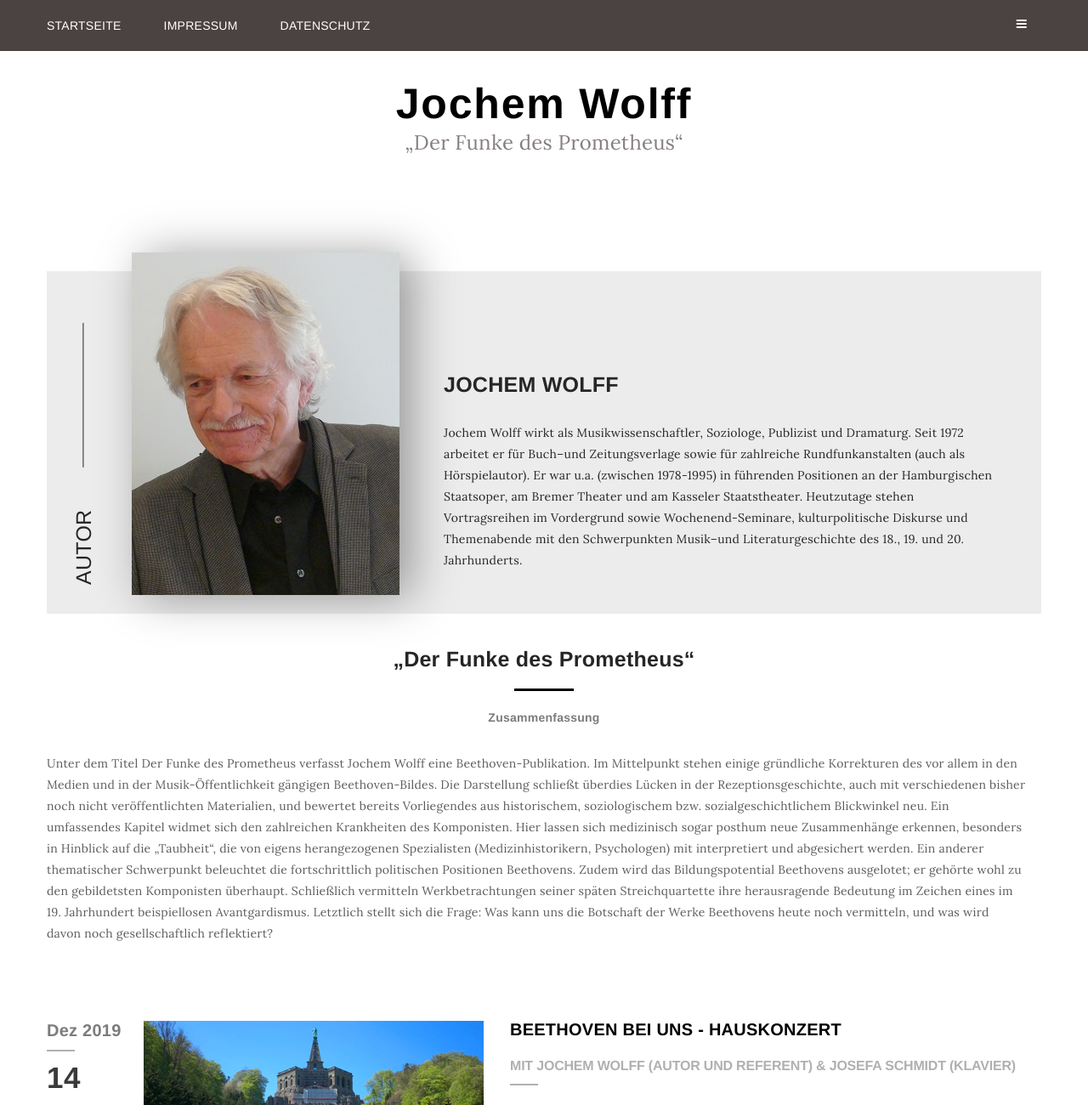
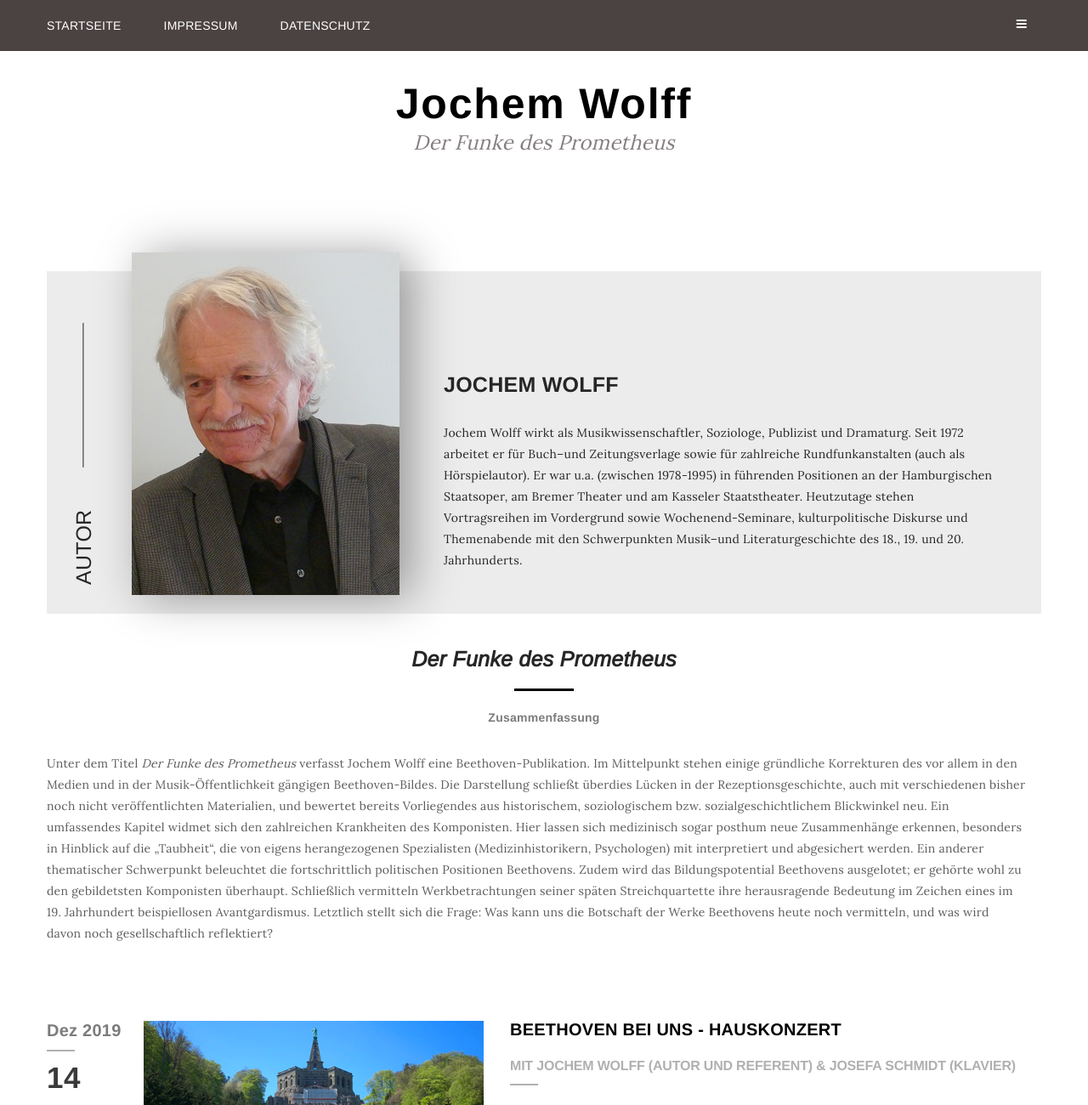
Before and after one commit to Butterweck/funkedesprometheus, a plain HTML site: page index.html in a window 1280 px wide. Shown: the top 1300 px of the page at 85% size. Drawn offline with nearby package versions, Linux system fonts and the light colour scheme.

Commit message:
made book title italic

```diff
--- a/index.html
+++ b/index.html
@@ -100,7 +100,7 @@
             <div class="container">
                 <div class="bloger-content">
                     <h2>Jochem Wolff</h2>
-                    <h6>„Der Funke des Prometheus“</h6>
+                    <h6><i>Der Funke des Prometheus</i></h6>
                 </div>
             </div>
         </section>
@@ -146,11 +146,11 @@
                         <!--<div class="post-category">
                             <a href="#">Platz für Amazon Button</a>
                         </div>-->
-                        <h2 class="tittle">„Der Funke des Prometheus“</h2>
+                        <h2 class="tittle"><i>Der Funke des Prometheus</i></h2>
                         <div class="date">
                             <a href="#">Zusammenfassung</a>
                         </div>
-                        <p>Unter dem Titel Der Funke des Prometheus verfasst Jochem Wolff eine Beethoven-Publikation. Im Mittelpunkt stehen einige gründliche Korrekturen des vor allem in den Medien und in der Musik-Öffentlichkeit gängigen Beethoven-Bildes.
+                        <p>Unter dem Titel <i>Der Funke des Prometheus</i> verfasst Jochem Wolff eine Beethoven-Publikation. Im Mittelpunkt stehen einige gründliche Korrekturen des vor allem in den Medien und in der Musik-Öffentlichkeit gängigen Beethoven-Bildes.
 Die Darstellung schließt überdies Lücken in der Rezeptionsgeschichte, auch mit verschiedenen bisher noch nicht veröffentlichten Materialien, und bewertet bereits Vorliegendes aus historischem, soziologischem bzw. sozialgeschichtlichem Blickwinkel neu.
 Ein umfassendes Kapitel widmet sich den zahlreichen Krankheiten des Komponisten. Hier lassen sich medizinisch sogar posthum neue Zusammenhänge erkennen, besonders in Hinblick auf die „Taubheit“, die von eigens herangezogenen Spezialisten (Medizinhistorikern, Psychologen) mit interpretiert und abgesichert werden. Ein anderer thematischer Schwerpunkt beleuchtet die fortschrittlich politischen Positionen Beethovens. Zudem wird das Bildungspotential Beethovens ausgelotet; er gehörte wohl zu den gebildetsten Komponisten überhaupt. Schließlich vermitteln Werkbetrachtungen seiner späten Streichquartette ihre herausragende Bedeutung im Zeichen eines im 19. Jahrhundert beispiellosen Avantgardismus. Letztlich stellt sich die Frage: Was kann uns die Botschaft der Werke Beethovens heute noch vermitteln, und was wird davon noch gesellschaftlich reflektiert?
 </p>
```
